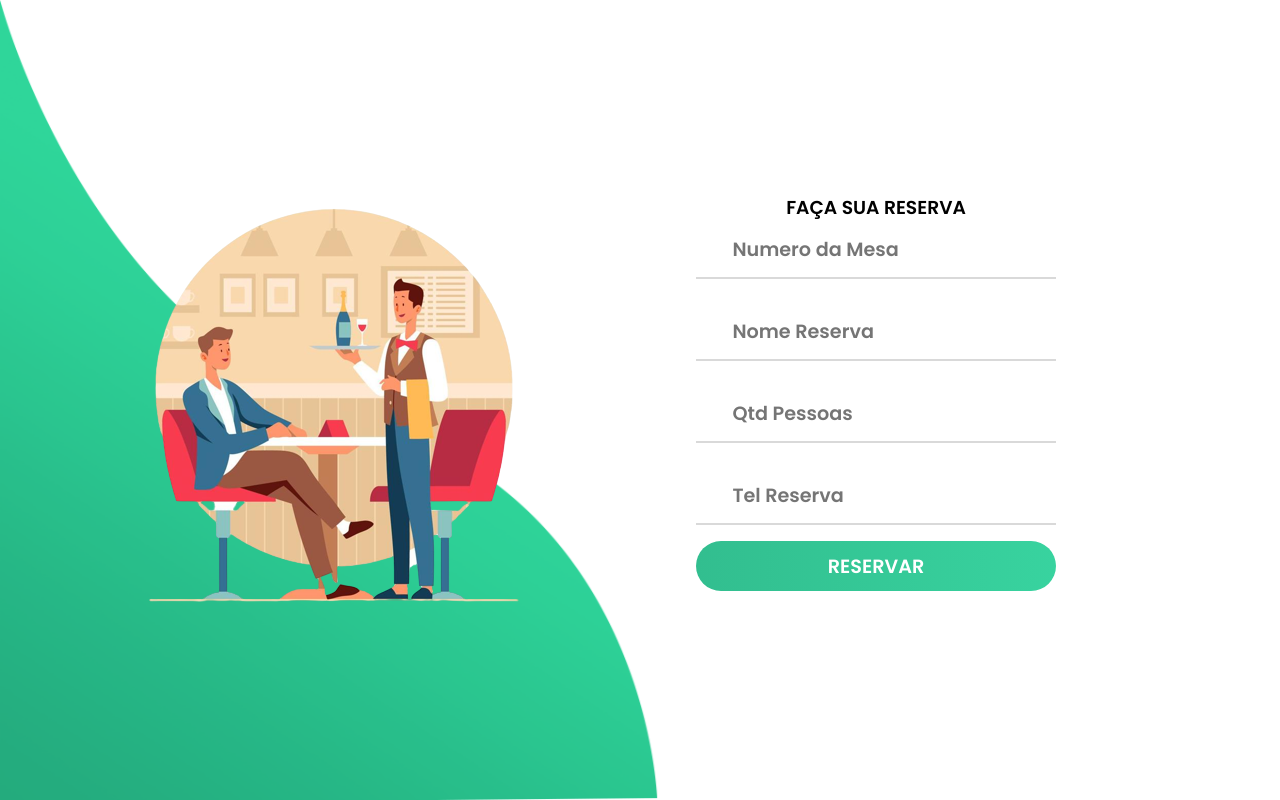
After one commit to PabloDantasDev/Papper-AWEB, a PHP site: page /views/reserva.php in a window 1280 px wide. The commit adds this page. Run offline with PHP 8.4, Linux system fonts and the light colour scheme; some libraries are stand-ins or nearby versions.

Commit message:
Refatoração de codigo tornando mais legivel e limpo, separando front end do back end em arquivos separados

```diff
--- /dev/null
+++ b/views/reserva.php
@@ -0,0 +1,85 @@
+<?php
+
+require('../database/conn.php')
+
+?>
+<!DOCTYPE html>
+<html>
+<head>
+	<title>Animated Login Form</title>
+	<link rel="stylesheet" href="../css/style.css">
+	<link href="https://fonts.googleapis.com/css?family=Poppins:600&display=swap" rel="stylesheet">
+	<script src="https://kit.fontawesome.com/a81368914c.js"></script>
+	<meta name="viewport" content="width=device-width, initial-scale=1">
+</head>
+<body>
+
+	<img class="wave" src="../img/wave.png">
+	<div class="container">
+		<div class="img">
+			<img src="../img/g1.png">
+		</div>
+		<div class="login-content">
+			<form id="casdastro-form" action="../database/reservaM.php" method="post">
+
+
+
+				<h3 class="title">FAÇA SUA RESERVA</h3>
+
+           		<div class="input-div one">
+           		   <div class="i">
+
+           		   </div>
+           		   <div class="div">
+
+           		   		<input type="text" name="nMesa" placeholder="Numero da Mesa" class="input">
+           		   </div>
+           		</div>
+           		<div class="input-div pass">
+           		   <div class="i">
+
+           		   </div>
+           		   <div class="div">
+
+           		    	<input type="text" name="nomeReserva" placeholder="Nome Reserva" class="input">
+            	   </div>
+            	</div>
+                <div class="input-div pass">
+           		   <div class="i">
+
+           		   </div>
+           		   <div class="div">
+
+           		    	<input type="text" name="qtdPessoas" placeholder="Qtd Pessoas" class="input">
+            	   </div>
+            	</div>
+                <div class="input-div pass">
+           		   <div class="i">
+
+           		   </div>
+           		   <div class="div">
+
+           		    	<input type="text" name="telReserva" placeholder="Tel Reserva" class="input">
+            	   </div>
+            	</div>
+
+
+				<?php
+
+				require('../database/valida.php');
+
+				?>
+
+
+
+            	<input type="submit" class="btn" name="reserva"  value="RESERVAR">
+
+
+            </form>
+        </div>
+    </div>
+    <script type="text/javascript" src="../js/main.js"></script>
+
+
+</body>
+</html>
```
Also changed, not shown: database/reservaM.php (added, +26 -0 lines), views/home.php (+101 -10 lines), css/novoStyle.css (line endings or trailing spaces).
